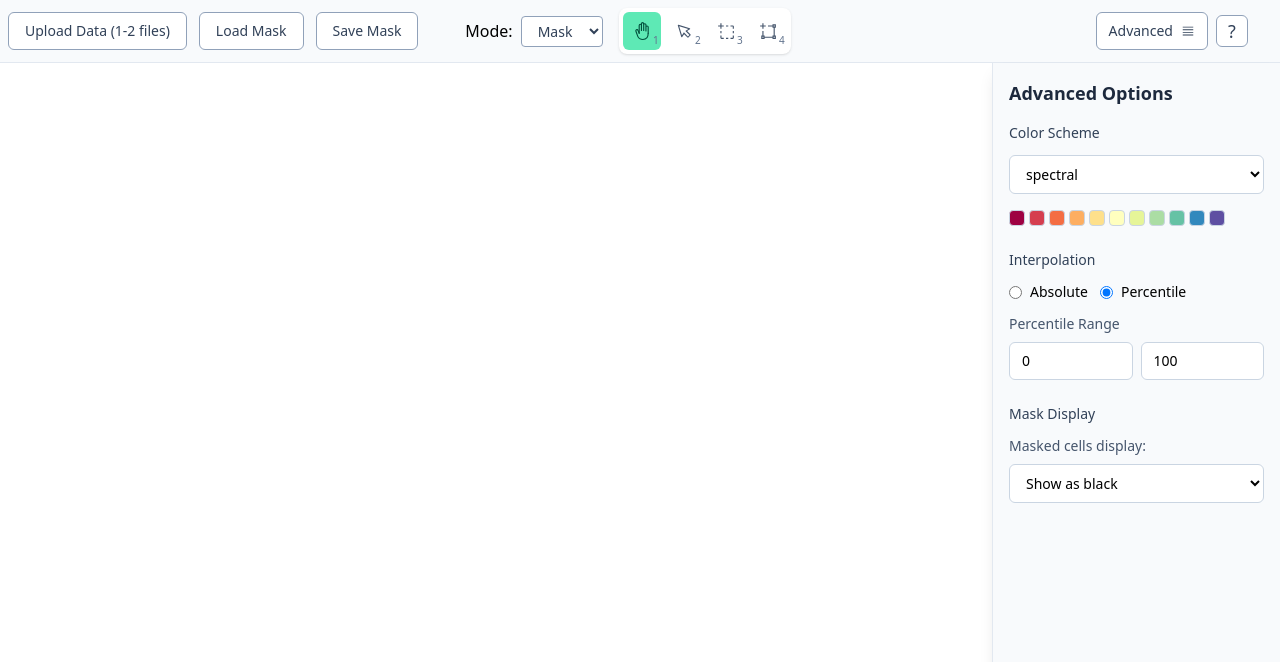
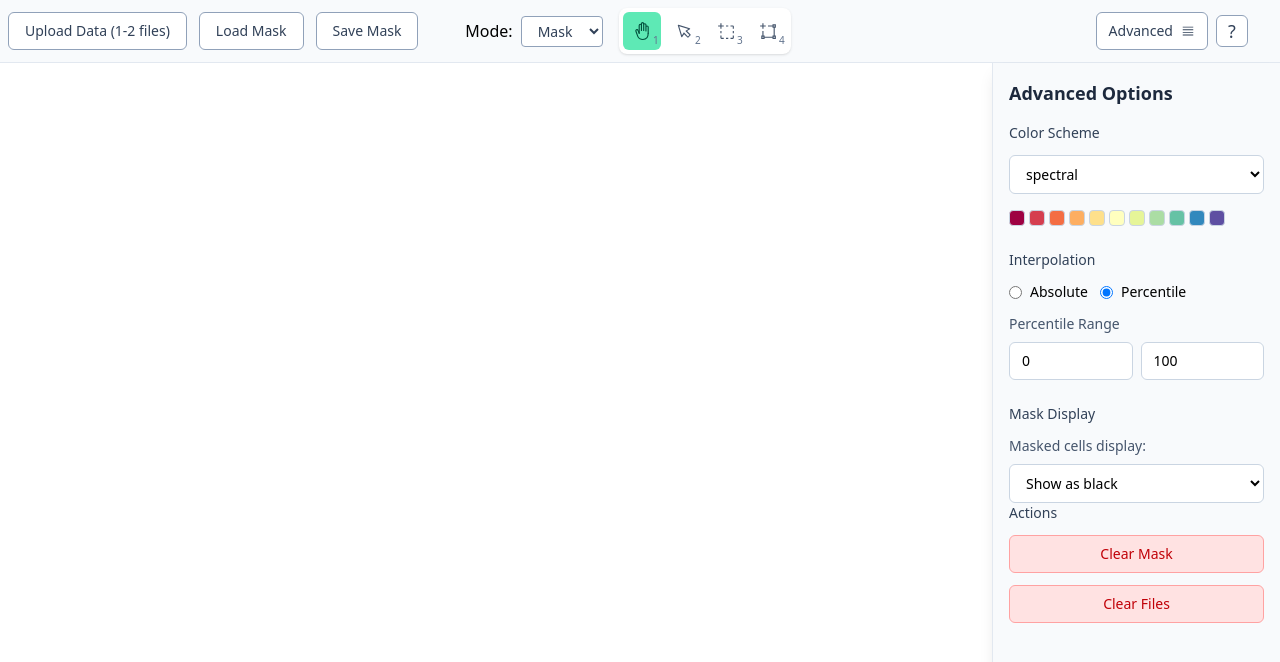
Before and after one commit to vdespeisse/galaxy-mask, a Vue app: page / in a window 1280 px wide. Both pictures are taken after a click on the button "Advanced". Shown: the top 662 px of the page. Built offline with nearby package versions, Linux system fonts and the light colour scheme.

Commit message:
fix: lint

```diff
--- a/src/App.vue
+++ b/src/App.vue
@@ -237,6 +237,17 @@ const handleMaskUpdate = (maskUpdate: { values: { x: number; y: number }[], add:
   }
 }
 
+const handleClearMask = () => {
+  mask.value.clear()
+}
+
+const handleClearFiles = () => {
+  galaxyLeft.value = []
+  galaxyRight.value = []
+  galaxyLeftFilename.value = ''
+  galaxyRightFilename.value = ''
+}
+
 function getDigit(e: KeyboardEvent): number | null {
   if (e.code.startsWith('Digit')) return Number(e.code.slice(5));     // top row
   if (e.code.startsWith('Numpad') && /Numpad[0-9]/.test(e.code)) {
@@ -337,7 +348,7 @@ onMounted(() => {
       <div v-if="isAdvancedPanelOpen"
         class="advanced-panel fixed top-0 right-0 w-72 h-full bg-slate-50 border-l border-slate-200 shadow-lg z-50"
         :style="{ top: '63px' }">
-        <AdvancedPanel v-model="settings" />
+        <AdvancedPanel v-model="settings" @clear:mask="handleClearMask" @clear:files="handleClearFiles" />
       </div>
     </Transition>
 
--- a/src/components/AdvancedPanel.vue
+++ b/src/components/AdvancedPanel.vue
@@ -8,6 +8,8 @@ interface Props {
 
 interface Emits {
   (e: 'update:modelValue', value: Settings): void
+  (e: 'clear:mask'): void
+  (e: 'clear:files'): void
 }
 
 const props = defineProps<Props>()
@@ -19,7 +21,7 @@ const updateSettings = (updates: Partial<Settings>) => {
 </script>
 
 <template>
-  <div class="p-4">
+  <div class="p-4" @click.stop>
     <h3 class="text-lg font-semibold text-slate-800 mb-4">Advanced Options</h3>
 
     <div class="space-y-6">
@@ -122,6 +124,21 @@ const updateSettings = (updates: Partial<Settings>) => {
         </div>
       </div>
     </div>
+    <div>
+      <h4 class="text-sm font-medium text-slate-700 mb-3">Actions</h4>
+
+      <div class="space-y-3">
+        <button @click="$emit('clear:mask')"
+          class="w-full px-4 py-2 bg-red-100 text-red-700 border border-red-300 rounded-md text-sm font-medium cursor-pointer transition-all duration-200 hover:bg-red-200 hover:border-red-400 active:bg-red-300">
+          Clear Mask
+        </button>
+
+        <button @click="$emit('clear:files')"
+          class="w-full px-4 py-2 bg-red-100 text-red-700 border border-red-300 rounded-md text-sm font-medium cursor-pointer transition-all duration-200 hover:bg-red-200 hover:border-red-400 active:bg-red-300">
+          Clear Files
+        </button>
+      </div>
+    </div>
   </div>
 </template>
 
--- a/src/components/Heatmap.vue
+++ b/src/components/Heatmap.vue
@@ -171,7 +171,6 @@ let zoom: any = null
 let isShiftPressed = false
 let isCtrlPressed = false
 let isMousePressed = false
-let isDragging = false
 let lastMaskedCell: { x: number; y: number } | null = null
 
 // State for select mode
@@ -192,18 +191,18 @@ const updateTransform = (transform: d3.ZoomTransform) => {
   }
 }
 
-// Efficient color update for a single cell
-const updateCellColor = (i: number, j: number) => {
-  if (g) {
-    const rect = g.selectAll("rect.heatmap-cell")
-      .filter((d: any) => d.i === i && d.j === j)
+// // Efficient color update for a single cell
+// const updateCellColor = (i: number, j: number) => {
+//   if (g) {
+//     const rect = g.selectAll("rect.heatmap-cell")
+//       .filter((d: any) => d.i === i && d.j === j)
 
-    if (!rect.empty()) {
-      const value = props.data[i]?.[j]
-      rect.attr("fill", getSquareColor(value, i, j))
-    }
-  }
-}
+//     if (!rect.empty()) {
+//       const value = props.data[i]?.[j]
+//       rect.attr("fill", getSquareColor(value, i, j))
+//     }
+//   }
+// }
 
 // Batch update colors for multiple cells - optimized version
 const updateCellColors = (cells: Array<{ x: number; y: number }>) => {
@@ -736,7 +735,6 @@ const createHeatmap = () => {
   const handleKeyUp = (event: KeyboardEvent) => {
     if (event.key === 'Shift') {
       isShiftPressed = false
-      isDragging = false
       lastMaskedCell = null
     }
     if (event.key === 'Control' || event.key === 'Meta') {
@@ -747,7 +745,6 @@ const createHeatmap = () => {
   const handleMouseDown = (event: MouseEvent) => {
     if (event.button === 0) { // Left mouse button
       isMousePressed = true
-      isDragging = false
       lastMaskedCell = null
 
       // Start selection if in select mode
@@ -771,7 +768,6 @@ const createHeatmap = () => {
   const handleMouseUp = (event: MouseEvent) => {
     if (event.button === 0) { // Left mouse button
       isMousePressed = false
-      isDragging = false
       lastMaskedCell = null
 
       // Complete selection if in select mode
@@ -803,7 +799,6 @@ const createHeatmap = () => {
       if (cell && (!lastMaskedCell || cell.x !== lastMaskedCell.x || cell.y !== lastMaskedCell.y)) {
         handleMaskUpdate(cell)
         lastMaskedCell = cell
-        isDragging = true
       }
     }
   }
@@ -862,21 +857,21 @@ const createHeatmap = () => {
     .attr("stroke", "white")
     .attr("stroke-width", 0.1)
     .attr("title", (d: any) => `Row ${d.i}, Col ${d.j}: ${d.value === null ? 'null' : d.value}`)
-    .on("mouseenter", function (this: SVGElement, event: any, d: any) {
+    .on("mouseenter", function (this: SVGElement) {
       if ((props.state.mode === 'mask' || props.state.mode === 'erase') && props.state.tool !== 'hand') {
         d3.select(this)
           .attr("stroke", "#3b82f6")
           .attr("stroke-width", 1)
       }
     })
-    .on("mouseleave", function (this: SVGElement, event: any, d: any) {
+    .on("mouseleave", function (this: SVGElement) {
       if ((props.state.mode === 'mask' || props.state.mode === 'erase') && props.state.tool !== 'hand') {
         d3.select(this)
           .attr("stroke", "white")
           .attr("stroke-width", 0.1)
       }
     })
-    .on("mousedown", function (event: any, d: any) {
+    .on("mousedown", function (_: any, d: any) {
       if ((props.state.mode === 'mask' || props.state.mode === 'erase') && !isCtrlPressed && props.state.tool === 'point') {
         handleMaskUpdate({ x: d.j, y: d.i })
       }
--- a/src/components/Hotkey.vue
+++ b/src/components/Hotkey.vue
@@ -5,7 +5,7 @@ interface Props {
   keys: string[]
 }
 
-const props = defineProps<Props>()
+defineProps<Props>()
 </script>
 
 <template>
--- a/src/components/HotkeyHelp.vue
+++ b/src/components/HotkeyHelp.vue
@@ -1,5 +1,5 @@
 <script setup lang="ts">
-import { ref, onMounted, onUnmounted } from 'vue'
+import { ref } from 'vue'
 import Hotkey from './Hotkey.vue'
 
 const showPopup = ref(false)
@@ -43,7 +43,7 @@ const closePopup = () => {
           </div>
 
           <div class="flex items-center justify-between text-sm">
-            <span class="text-slate-600">Toggle hide masked:</span>
+            <span class="text-slate-600">Cycle mask display:</span>
             <Hotkey :keys="['h']" />
           </div>
         </div>
```
